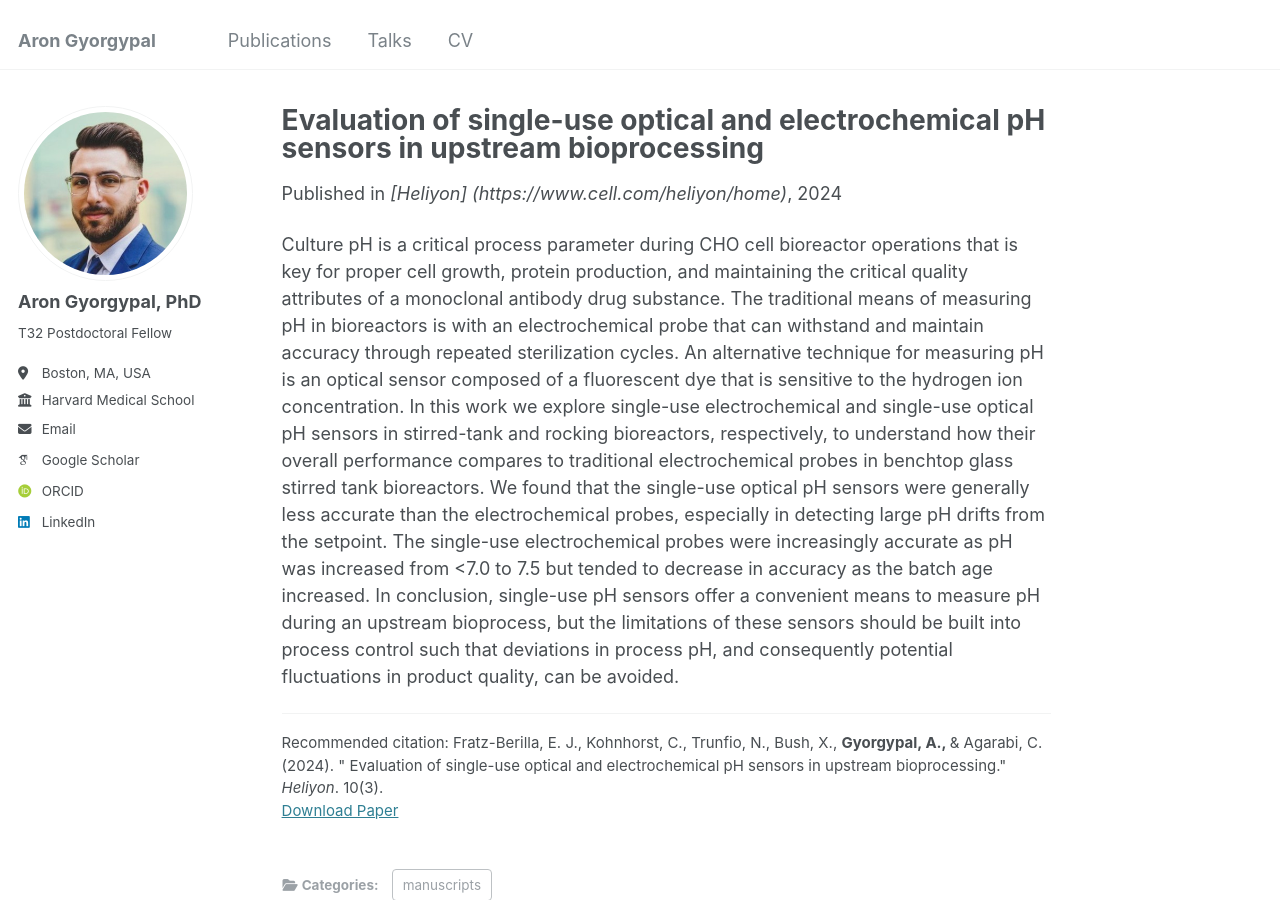
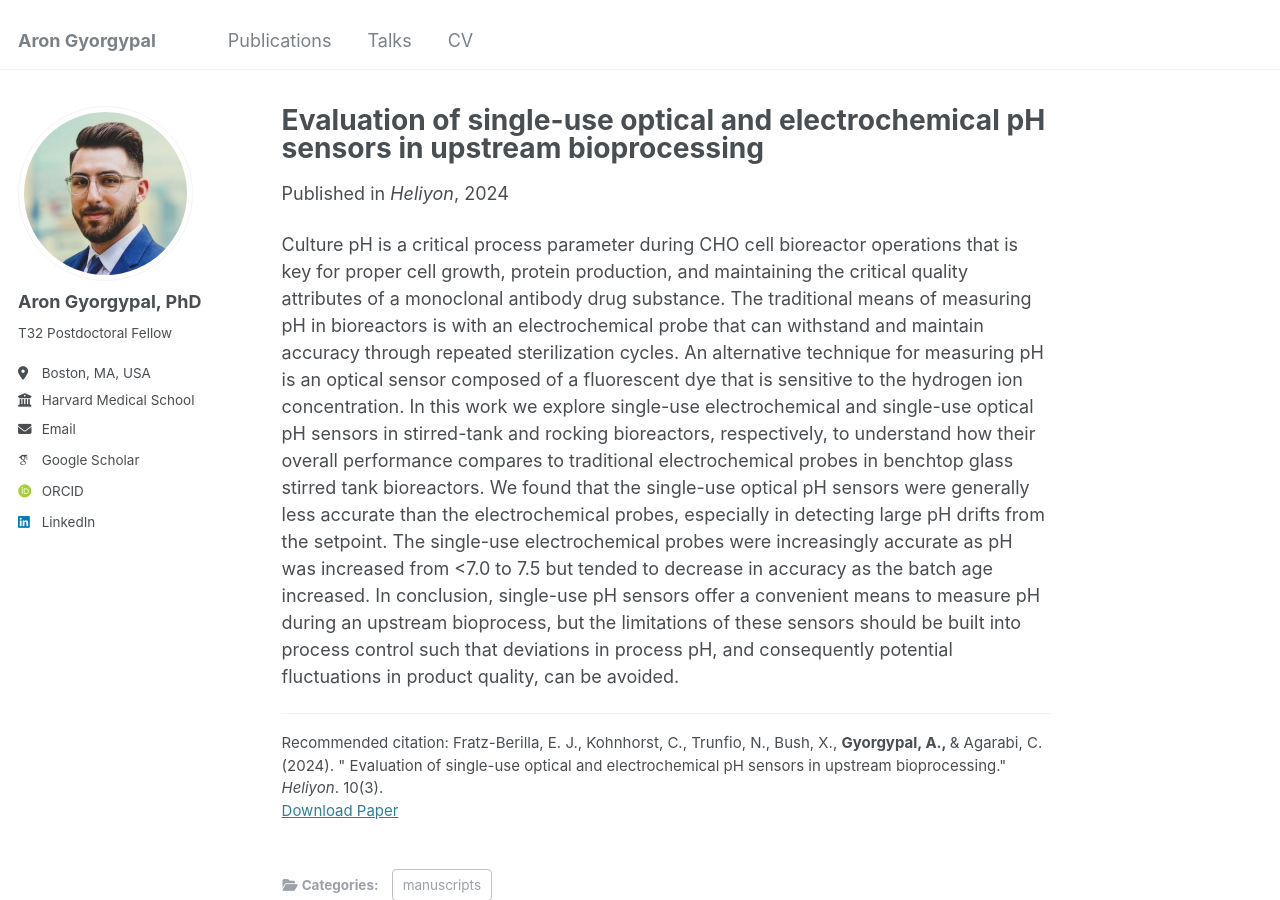
Before and after one commit to AGyorgypal/AGyorgypal.github.io, a Jekyll site: the page built from _publications/2024Heylion.md, in a window 1280 px wide and 900 px high. Built offline with Jekyll 4.4.1, drawn with Linux system fonts in a browser that asks for light colours; some web fonts are replaced; some of the changed lines change nothing that is shown.

Commit message:
Update 2024Heylion.md

```diff
--- a/_publications/2024Heylion.md
+++ b/_publications/2024Heylion.md
@@ -5,7 +5,7 @@ category: manuscripts
 # permalink: https://www.cell.com/heliyon/fulltext/S2405-8440(24)01543-3
 excerpt: ' We found that the single-use optical pH sensors were generally less accurate than the electrochemical probes, especially in detecting large pH drifts from the setpoint.'
 date: 2024-02-15
-venue: '[Heliyon] (https://www.cell.com/heliyon/home)'
+venue: 'Heliyon'
 paperurl: https://www.cell.com/heliyon/fulltext/S2405-8440(24)01543-3
 citation: 'Fratz-Berilla, E. J., Kohnhorst, C., Trunfio, N., Bush, X., <b> Gyorgypal, A., </b> & Agarabi, C. (2024). &quot; Evaluation of single-use optical and electrochemical pH sensors in upstream bioprocessing.&quot; <i> Heliyon</i>. 10(3).'
 ---
```
